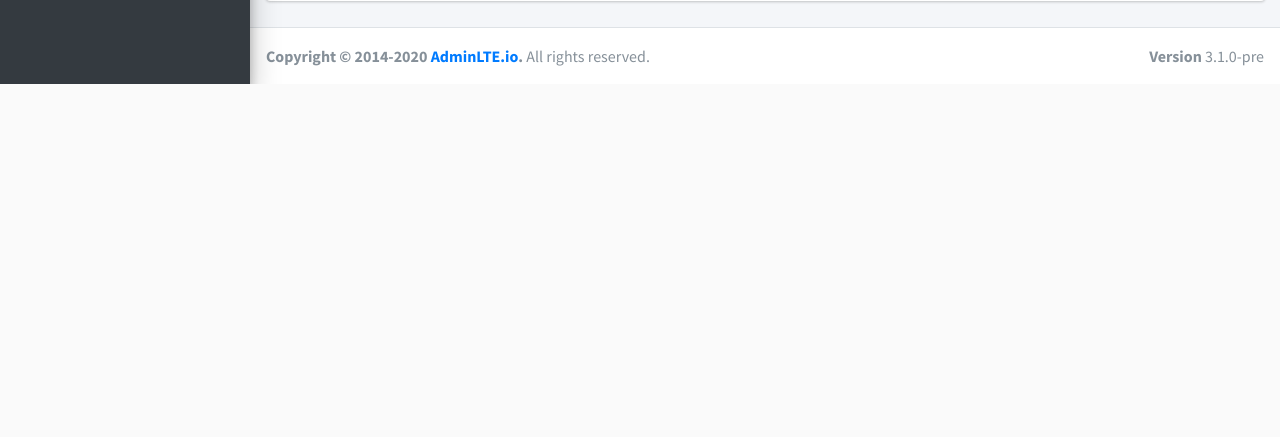
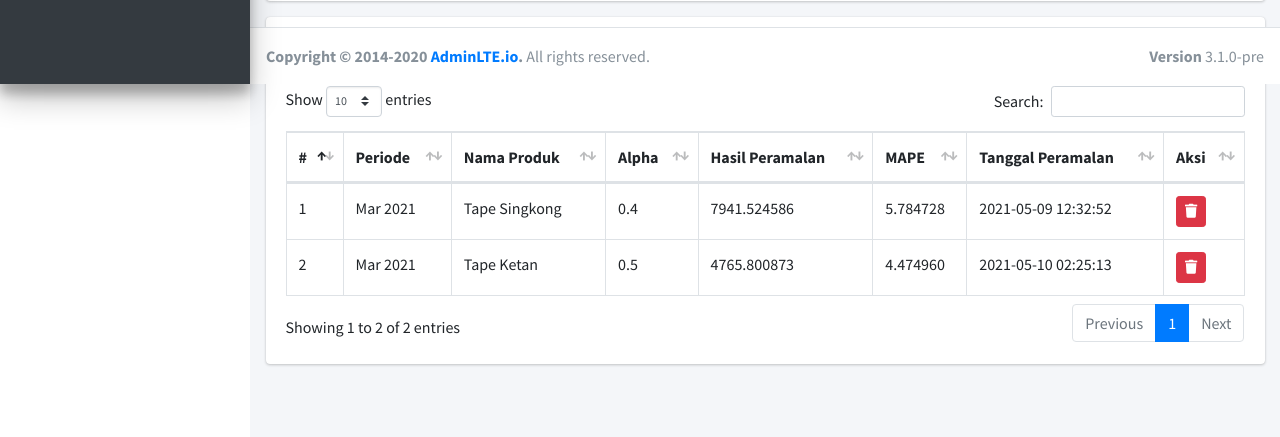
Before and after one commit to AkbarrulMahrifat/super_madu, a CodeIgniter app: page /si-tape-super-madu/index.php/peramalan/index in a window 1280 px wide. Shown: the part 716-1153 px from the top of the page. Before the commit the page ends 800 px from the top, so only its background shows below. Run offline with CodeIgniter, Linux system fonts and the light colour scheme; data comes from the database, SQL or seed files in the repository; some libraries are stand-ins or nearby versions.

Commit message:
history peramalan dan delete

```diff
--- a/application/controllers/Peramalan.php
+++ b/application/controllers/Peramalan.php
@@ -12,6 +12,7 @@ class Peramalan extends CI_Controller {
 	public function index()
 	{
 		$data["produk"] = $this->ModelProduk->get_all()->result();
+		$data["peramalan"] = $this->ModelPeramalan->get_all()->result();
 		$this->load->view('peramalan', $data);
 	}
 
@@ -189,4 +190,20 @@ class Peramalan extends CI_Controller {
 			redirect("peramalan");
 		}
 	}
+
+    public function delete($id)
+    {
+        $this->db->trans_begin();
+        try {
+            $this->ModelPeramalan->delete($id);
+            $this->db->trans_commit();
+            $this->notification->success("Data berhasil dihapus");
+            redirect("peramalan");
+        }
+        catch (\Exception $e) {
+            $this->db->trans_rollback();
+            $this->notification->error($e->getMessage());
+            redirect("peramalan");
+        }
+    }
 }
--- a/application/models/ModelPeramalan.php
+++ b/application/models/ModelPeramalan.php
@@ -23,6 +23,15 @@ class ModelPeramalan extends CI_Model
 		return $this->db->get();
 	}
 
+	public function get_all() {
+		$this->db->select("peramalan.*, nama_produk");
+		$this->db->from('peramalan');
+        $this->db->join('produk', 'peramalan.produk_id=produk.id', 'left');
+		$this->db->order_by('produk_id');
+		$this->db->order_by('periode');
+		return $this->db->get();
+	}
+
 	public function get_peramalan_per_produk($produk_id) {
 		$this->db->select("*");
 		$this->db->from('peramalan');
@@ -41,4 +50,10 @@ class ModelPeramalan extends CI_Model
 		$this->db->where("id", $id);
 		return $this->db->update('peramalan', $data);
 	}
+
+    public function delete($id)
+    {
+        $this->db->where("id", $id);
+        return $this->db->delete('peramalan');
+    }
 }
--- a/application/views/peramalan.php
+++ b/application/views/peramalan.php
@@ -102,6 +102,60 @@
 		</div>
 	</section>
 	<!-- /.content -->
+
+    <section class="content">
+        <div class="container-fluid">
+            <div class="card">
+                <div class="card-header">
+                    <h3 class="card-title">History Peralaman</h3>
+
+                    <div class="card-tools">
+                        <button type="button" class="btn btn-tool" data-card-widget="collapse"><i class="fas fa-minus"></i>
+                        </button>
+                        <button type="button" class="btn btn-tool" data-card-widget="remove"><i class="fas fa-times"></i></button>
+                    </div>
+                </div>
+                <div class="card-body">
+                    <table id="dataTable" class="table table-bordered table-hover">
+                        <thead>
+                        <tr>
+                            <th>#</th>
+                            <th>Periode</th>
+                            <th>Nama Produk</th>
+                            <th>Alpha</th>
+                            <th>Hasil Peramalan</th>
+                            <th>MAPE</th>
+                            <th>Tanggal Peramalan</th>
+                            <th>Aksi</th>
+                        </tr>
+                        </thead>
+                        <tbody>
+                        <?php $no = 1; foreach ($peramalan as $p) {?>
+                            <tr>
+                                <td><?=$no++?></td>
+                                <td><?=date("M Y", strtotime($p->periode))?></td>
+                                <td><?=$p->nama_produk?></td>
+                                <td><?=$p->alpha?></td>
+                                <td><?=$p->hasil?></td>
+                                <td><?=$p->mape?></td>
+                                <td><?=$p->tanggal?></td>
+                                <td>
+                                    <a class="btn btn-danger btn-sm" onclick="return confirm('Apakah anda yakin ingin menghapus data ini ?')"
+                                       href="<?=site_url('peramalan/delete/'.$p->id)?>">
+                                        <i class="fas fa-trash"></i>
+                                    </a>
+                                </td>
+                            </tr>
+                        <?php } ?>
+                        </tbody>
+                    </table>
+                </div>
+                <!-- /.card-body -->
+            </div>
+            <!-- /.card -->
+        </div><!--/. container-fluid -->
+    </section>
+    <!-- /.content -->
 </div>
 <!-- /.content-wrapper -->
 <?php $this->load->view('footer'); ?>
```
